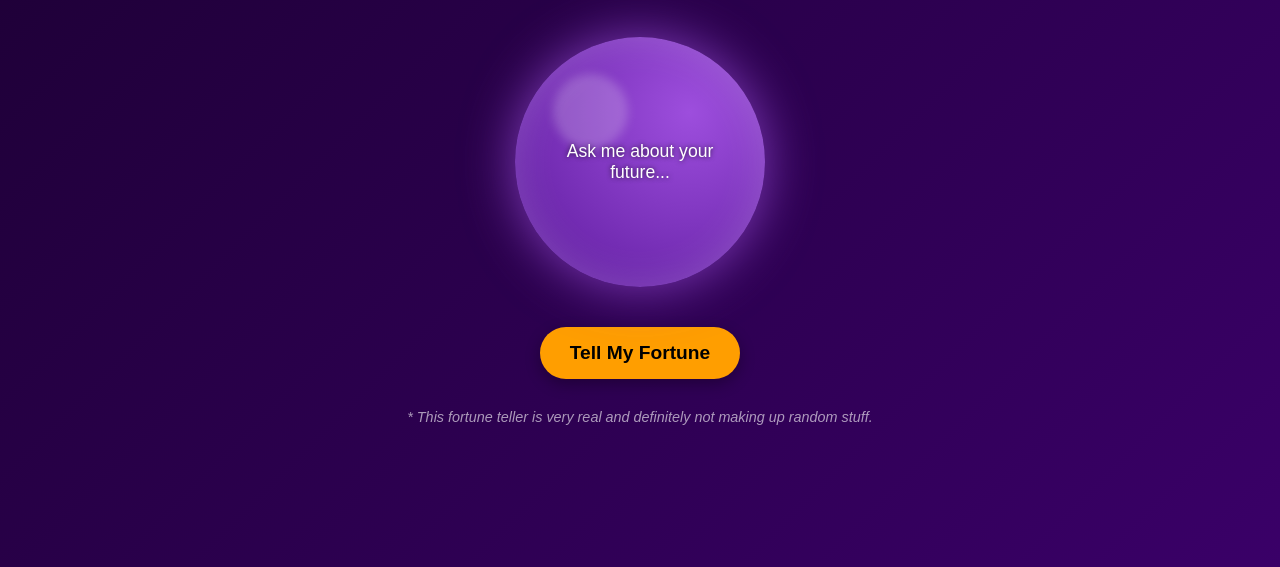
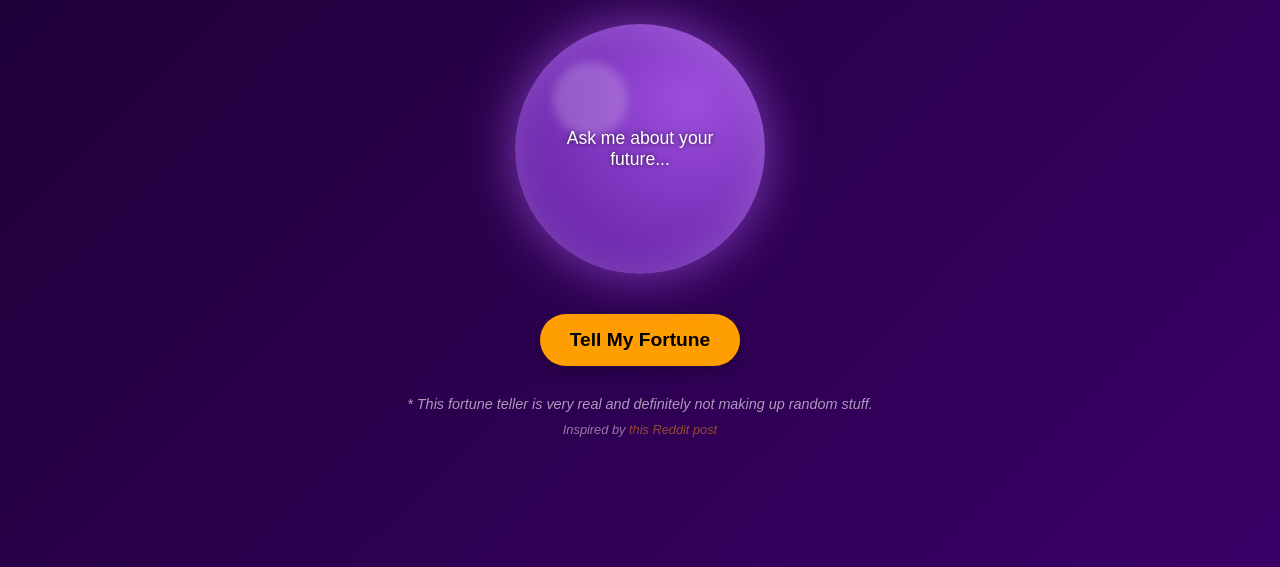
Before and after one commit to pandallel/crystal-ball, a website: page public/index.html in a window 1280 px wide. Shown: the part 233-800 px from the top of the page. Drawn offline with Linux system fonts and the light colour scheme.

Commit message:
Add attribution section to index.html and style updates in styles.css

```diff
--- a/public/index.html
+++ b/public/index.html
@@ -26,6 +26,14 @@
           * This fortune teller is very real and definitely not making up random
           stuff.
         </p>
+        <p class="attribution">
+          Inspired by
+          <a
+            href="https://www.reddit.com/r/BenignExistence/comments/1jrw823/im_a_very_really_real_and_definitely_not_fake/"
+            target="_blank"
+            >this Reddit post</a
+          >
+        </p>
       </div>
     </div>
 
--- a/public/styles.css
+++ b/public/styles.css
@@ -129,6 +129,23 @@ button:active {
   font-style: italic;
 }
 
+.attribution {
+  margin-top: 10px;
+  font-size: 0.8rem;
+  opacity: 0.8;
+}
+
+.attribution a {
+  color: #ff9e00;
+  text-decoration: none;
+  transition: opacity 0.2s ease;
+}
+
+.attribution a:hover {
+  opacity: 0.7;
+  text-decoration: underline;
+}
+
 @keyframes glow {
   from {
     box-shadow: 0 0 20px rgba(157, 78, 221, 0.6),
```
